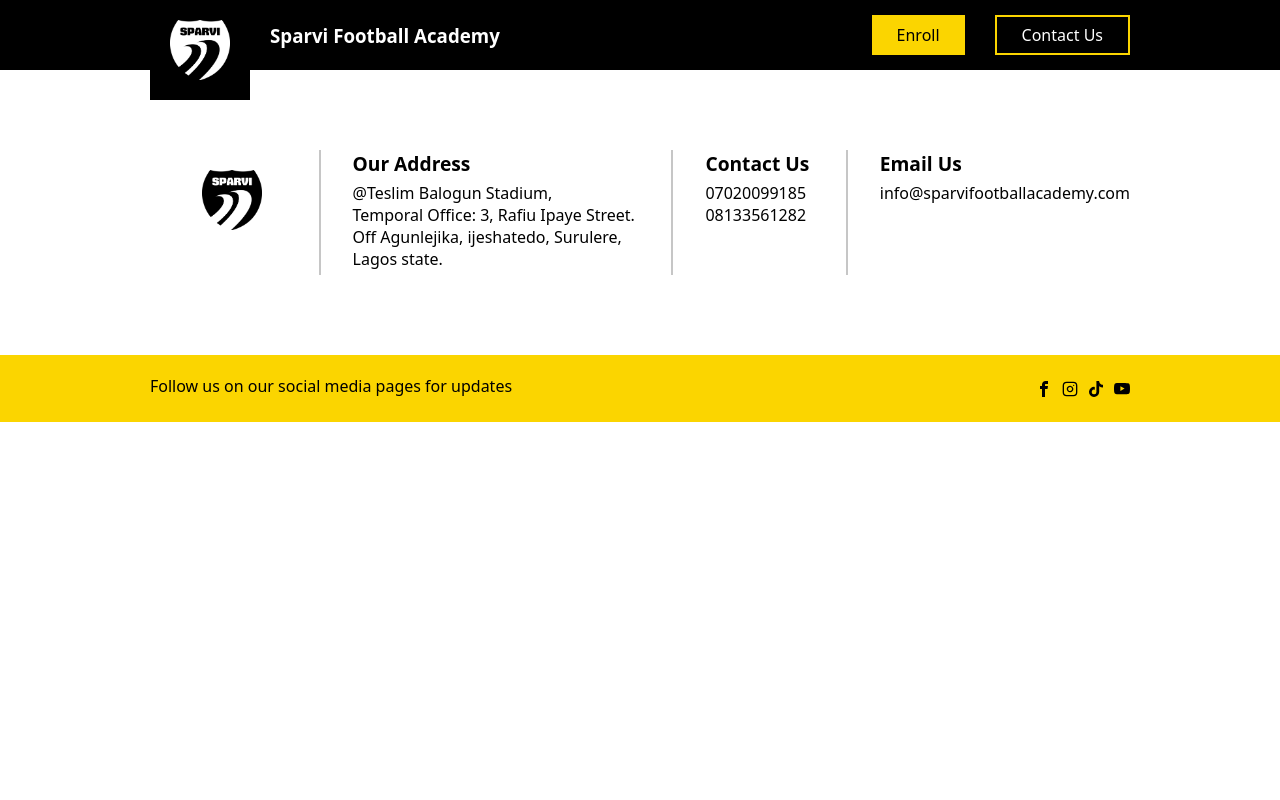
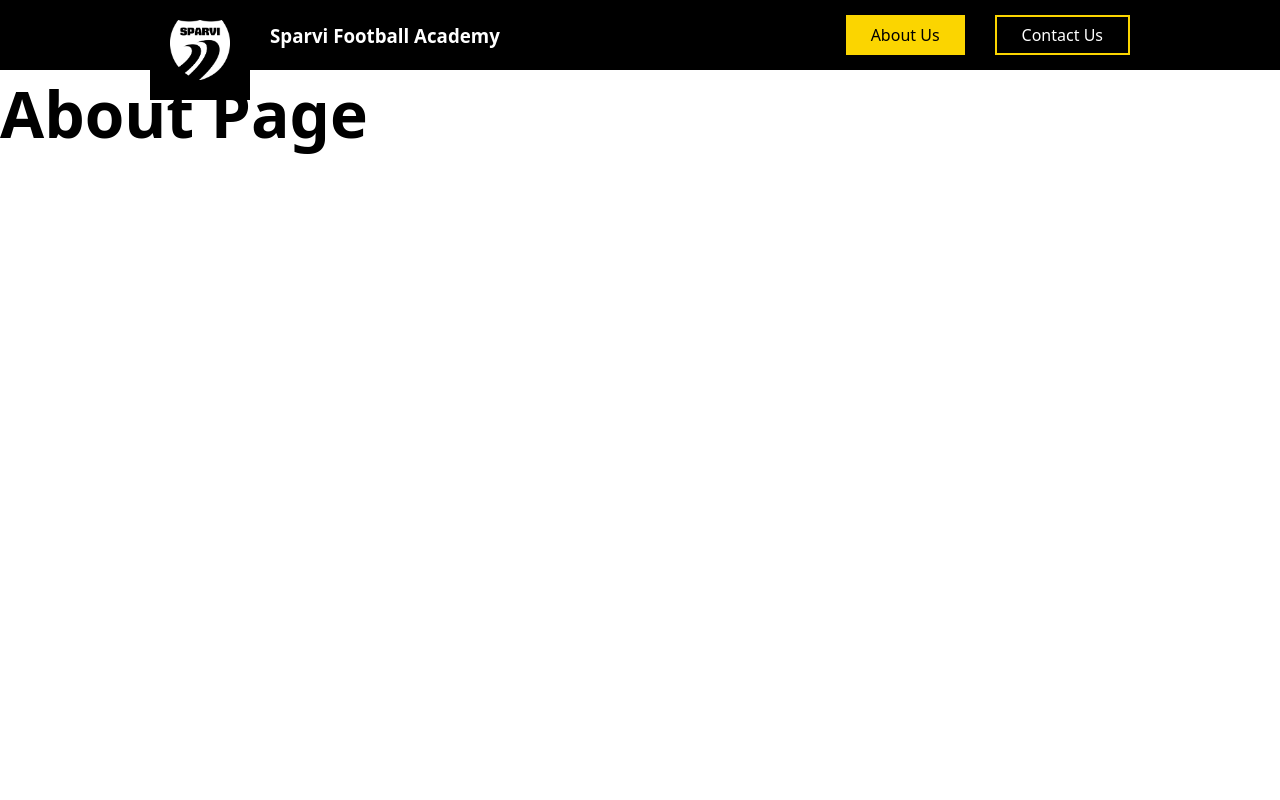
Before and after one commit to deHypeChief/Football-Website-Spavie, a React (Vite) app in the folder client/: page /about in a window 1280 px wide. Shown: the top 800 px of the page. Built offline with nearby package versions, Linux system fonts and the light colour scheme.

Commit message:
ui update

```diff
--- /dev/null
+++ b/client/src/components/Pop-notify/notify.jsx
@@ -0,0 +1,28 @@
+import './styles.css'
+import { string } from 'prop-types';
+import { useNavigate } from 'react-router-dom'
+
+export function Notify_Success(props) {
+    const { children } = props
+
+    const navTo = useNavigate()
+
+    function navigate() {
+        navTo('/')
+    }
+
+    return (
+        <>
+            <main>
+                <div className="NotifyBox">
+                    <div className="notify_BoxImg"></div>
+                    <h2>{children}</h2>
+                    <button onClick={navigate}>Done</button>
+                </div></main>
+        </>
+    )
+}
+
+Notify_Success.propTypes = {
+    children: string.isRequired,
+};
--- a/client/src/components/navbar/navbar.jsx
+++ b/client/src/components/navbar/navbar.jsx
@@ -15,8 +15,8 @@ export default function Navbar() {
                 <div className="info">
                     <h3>Sparvi Football Academy</h3>
                     <div className="other">
-                        <Link to={'/enroll'}>
-                            <Button>Enroll</Button>
+                        <Link to={'/about'}>
+                            <Button>About Us</Button>
                         </Link>
                         <a href="#contact">
                             <Button type={'bttn-secondary'}>Contact Us</Button>
--- /dev/null
+++ b/client/src/pages/about.jsx
@@ -0,0 +1,11 @@
+import '../styles/about.css'
+
+export default function About(){
+    return(
+        <>
+            <main>
+                <h1>About Page</h1>
+            </main>
+        </>
+    )
+}
--- a/client/src/pages/enroll.jsx
+++ b/client/src/pages/enroll.jsx
@@ -5,10 +5,11 @@ import enrollHeroImg from '../assets/images/img13.png'
 import ballImg from '../assets/images/img12.png'
 
 import { useMutation } from 'react-query';
+// import { Notify_Success } from '../components/Pop-notify/notify';
 
 const postFormData = async (formData) => {
     try {
-        const response = await axios.post('http://localhost:3000/api/user/register', formData);
+        const response = await axios.post('http://spavie-api.vercel.app/api/user/register', formData);
         return response.data;
     } catch (error) {
         console.log(error);
@@ -35,9 +36,13 @@ export default function Enroll() {
             await mutation.mutateAsync(data);
             // Form submitted successfully
             console.log('Form submitted successfully!');
+            alert("Your account has been created")
+
         } catch (error) {
             // Handle error
             console.error('Error submitting form:', error.message);
+            alert("Their was an error creating your account")
+
         }
     };
 
--- a/client/src/pages/layout.jsx
+++ b/client/src/pages/layout.jsx
@@ -4,13 +4,13 @@ import Home from "./home";
 import Footer from '../components/footer/footer';
 import Navbar from '../components/navbar/navbar'
 import Enroll from './enroll';
+import About from "./about"
 
 import { BrowserRouter, Route, Routes } from 'react-router-dom'
 import { QueryClient, QueryClientProvider } from 'react-query';
-import { ReactQueryDevtools } from 'react-query/devtools';
+// import { ReactQueryDevtools } from 'react-query/devtools';
 
 const queryClient = new QueryClient();
-
 export default function App() {
     return (
         <>
@@ -20,6 +20,7 @@ export default function App() {
                     <Routes>
                         <Route path='/' element={<Home />} />
                         <Route path='/enroll' element={<Enroll />} />
+                        <Route path='/about' element={<About/>}/>
                     </Routes>
                     <Footer />
                 </BrowserRouter>
```
Also changed, not shown: client/src/components/Pop-notify/styles.css (added, +8 -0 lines), client/src/styles/about.css (added).
